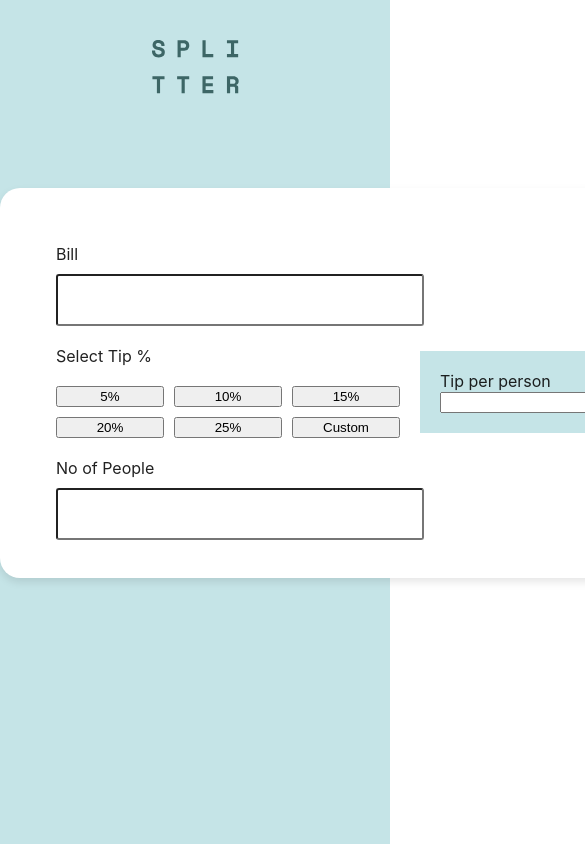
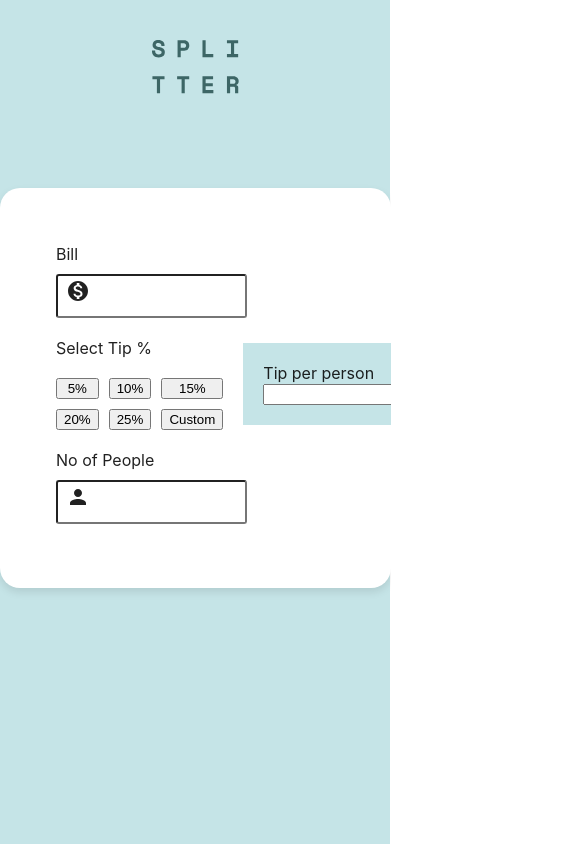
Before and after one commit to deepj98/Tip_calculator, a React (Create React App) app in the folder frontend/: page / in a window 390 px wide. Shown: the top 844 px of the page, 585 px wide, since content can reach past the window. Built offline with nearby package versions, Linux system fonts and the light colour scheme.

Commit message:
Responsive layout for card and icons

```diff
--- a/frontend/package.json
+++ b/frontend/package.json
@@ -5,6 +5,7 @@
   "dependencies": {
     "@emotion/react": "^11.11.3",
     "@emotion/styled": "^11.11.0",
+    "@mui/icons-material": "^5.15.7",
     "@mui/material": "^5.15.4",
     "@testing-library/jest-dom": "^5.17.0",
     "@testing-library/react": "^13.4.0",
--- a/frontend/src/components/dashboard.js
+++ b/frontend/src/components/dashboard.js
@@ -2,6 +2,10 @@
 import Card from '@mui/material/Card';
 import CardContent from '@mui/material/CardContent';
 import splitwiser_logo from '/Users/deepshah/Deep_documents/TipApp/frontend/src/assets/splitwiser_logo.svg'
+import MonetizationOnIcon from '@mui/icons-material/MonetizationOn';
+import PersonIcon from '@mui/icons-material/Person';
+
+
 
 
 
@@ -21,8 +25,8 @@
                     <div style={styles.leftContent}>
                         <label style={{display: 'block'}} htmlFor='billValue'>Bill</label>
 
-                        <div style={styles.leftInputIcon}>
-
+                        <div style={styles.leftInputIconContainer}>
+                        <MonetizationOnIcon style={styles.leftIcon}/>
                         <input style={styles.leftInput} type='number' id='billValue' />
                         </div>
 
@@ -37,7 +41,10 @@
                         </div>
 
                         <label style={{display: 'block', marginTop:'20px'}} htmlFor='noOfpeople'>No of People</label>
+                        <div style={styles.leftInputIconContainer}>
+                            <PersonIcon style={styles.leftIcon}/>
                         <input style={styles.leftInput} type='number' id='noOfpeople' />
+                        </div>
 
                     </div>
 
@@ -75,8 +82,8 @@
 
 
     Card: {
-        width: '800px',
-        height:'350px',
+        maxWidth: '800px',
+        width:'90%',
         margin: '50px auto',
         padding: '20px',
         boxShadow: '0 4px 8px rgba(0, 0, 0, 0.1)',
@@ -101,10 +108,11 @@
     textAlign: 'right',
     width:'100%',
     borderRadius:'3px',
-    fontSize:'24px',
+    fontSize:'2vh',
     padding:'10px',
    },
-   leftInputIcon:{
+
+   leftInputIconContainer:{
     position: 'relative',
    },
 
@@ -124,6 +132,8 @@
     gap:'10px',
    },
 
+
+
    rightContent: {
     padding:'20px',
     width: '100%',
```
Also changed, not shown: 1 other file (tests, documents, lock files or other folders).
